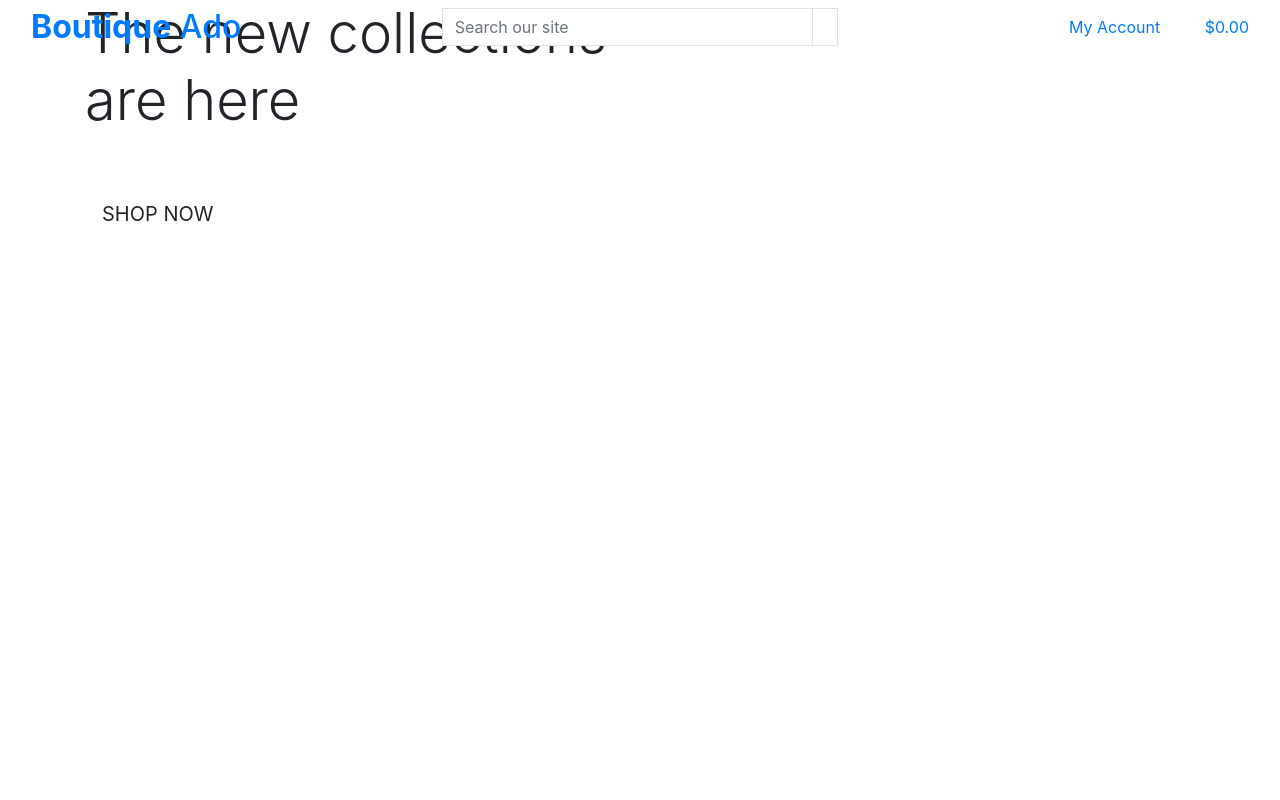
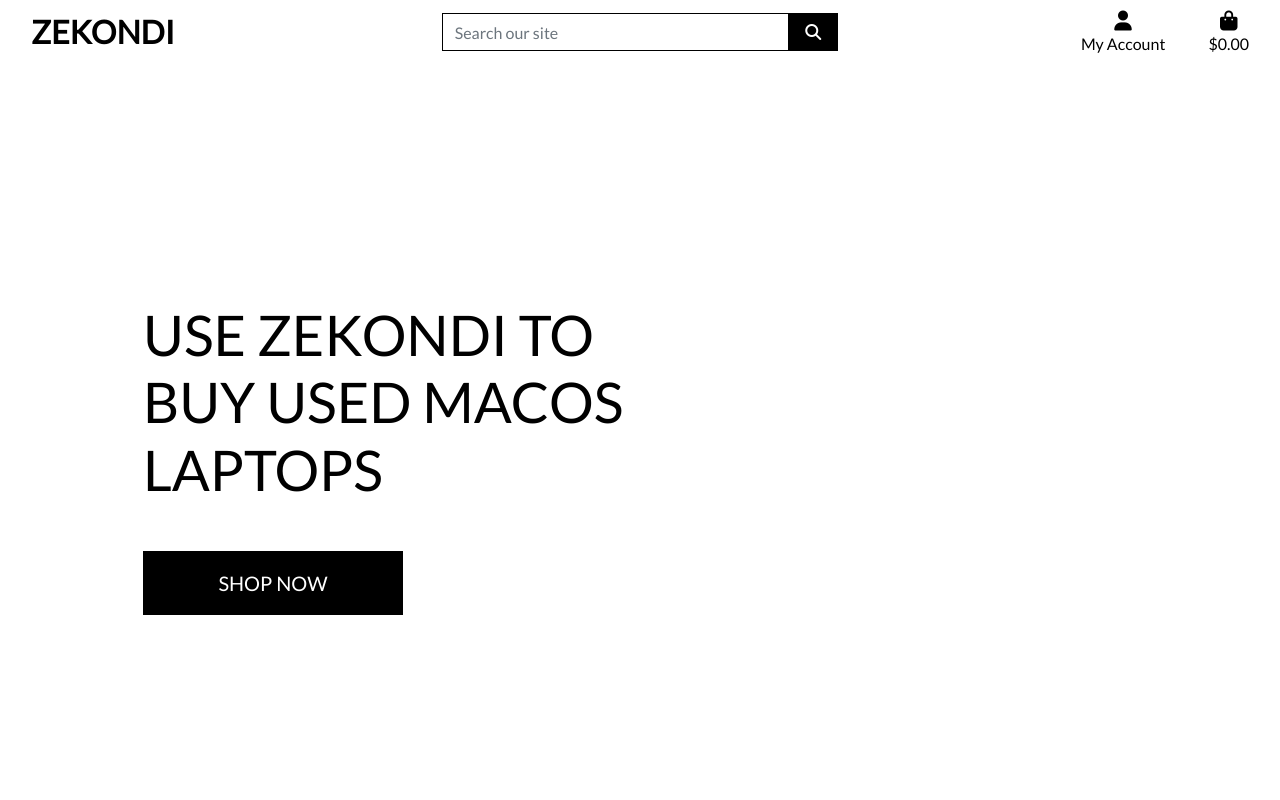
Before and after one commit to muemamus/zekondi, a Django app: page / in a window 1280 px wide. Run offline with Django 3.2, Linux system fonts and the light colour scheme; some libraries are stand-ins or nearby versions.

Commit message:
Completed homepage header

```diff
--- a/home/templates/home/index.html
+++ b/home/templates/home/index.html
@@ -14,7 +14,7 @@
         <div class="row h-100">
             <div class="col-7 col-md-6 my-auto">
                 <h1 class="display-4 logo-font text-black">
-                    The new collections are here
+                    Use Zekondi to buy used MacOS laptops
                 </h1>
                 <div class="my-5">
                     <h4>
--- /dev/null
+++ b/static/css/base.css
@@ -0,0 +1,79 @@
+html {
+    height: 100%;
+}
+
+body {
+    height: calc(100vh - 164px);
+    color: #555;
+    font-family: 'Lato';
+}
+
+/* from Bulma */
+.icon {
+    align-items: center;
+    display: inline-flex;
+    justify-content: center;
+    height: 1.5rem;
+    width: 1.5rem;
+}
+
+.logo-font {
+    text-transform: uppercase;
+}
+
+.main-logo-link {
+    width: fit-content;
+}
+
+.shop-now-button {
+    background: black;
+    color: white;
+    min-width: 260px;
+}
+
+.btn-black {
+    background: black;
+    color: white;
+}
+
+.shop-now-button:hover,
+.shop-now-button:active,
+.shop-now-button:focus,
+.btn-black:hover,
+.btn-black:active,
+.btn-black:focus {
+    background: #222;
+    color: white;
+}
+
+.text-black {
+    color: #000 !important;
+}
+
+.border-black {
+    border: 1px solid black !important;
+}
+
+/* -------------------------------- Media Queries */
+
+/* Slightly larger container on xl screens */
+@media (min-width: 1200px) {
+  .container {
+    max-width: 80%;
+  }
+}
+
+/* fixed top navbar only on medium and up */
+@media (min-width: 992px) {
+    .fixed-top-desktop-only {
+        position: fixed;
+        top: 0;
+        right: 0;
+        left: 0;
+        z-index: 1030;
+    }
+
+    .header-container {
+        padding-top: 164px;
+    }
+}
--- a/templates/base.html
+++ b/templates/base.html
@@ -14,7 +14,10 @@
     {% endblock %}
 
     {% block corecss %}
+        <script src="https://kit.fontawesome.com/d658dd3089.js" crossorigin="anonymous"></script>
         <link rel="stylesheet" href="https://stackpath.bootstrapcdn.com/bootstrap/4.4.1/css/bootstrap.min.css" integrity="sha384-Vkoo8x4CGsO3+Hhxv8T/Q5PaXtkKtu6ug5TOeNV6gBiFeWPGFN9MuhOf23Q9Ifjh" crossorigin="anonymous">
+        <link rel="stylesheet" href="https://fonts.googleapis.com/css?family=Lato&display=swap">
+        <link rel="stylesheet" href="{% static 'css/base.css' %}">
     {% endblock %}
 
     {% block extra_css %}
@@ -29,14 +32,14 @@
     {% block extra_js %}
     {% endblock %}
 
-    <title>Boutique Ado {% block extra_title %}{% endblock %}</title>
+    <title>Zekondi {% block extra_title %}{% endblock %}</title>
   </head>
   <body>
     <header class="container-fluid fixed-top">
         <div class="row">
             <div class="col-12 col-lg-4 my-auto py-1 py-lg-0 text-center text-lg-left">
                 <a href="{% url 'home' %}" class="nav-link main-logo-link">
-                    <h2 class="logo-font text-black my-0"><strong>Boutique</strong> Ado</h2>
+                    <h2 class="logo-font text-black my-0"><strong>Zekondi</strong></h2>
                 </a>
             </div>
             <div class="col-12 col-lg-4 my-auto py-1 py-lg-0">
--- a/zekondi/settings.py
+++ b/zekondi/settings.py
@@ -147,3 +147,9 @@ USE_TZ = True
 # https://docs.djangoproject.com/en/3.0/howto/static-files/
 
 STATIC_URL = '/static/'
+
+STATIC_URL = '/static/'
+STATICFILES_DIRS = (os.path.join(BASE_DIR, 'static'),)
+
+MEDIA_URL = '/media/'
+MEDIA_ROOT = os.path.join(BASE_DIR, 'media')
--- a/zekondi/urls.py
+++ b/zekondi/urls.py
@@ -15,10 +15,11 @@ Including another URLconf
 """
 from django.contrib import admin
 from django.urls import path, include
+from django.conf import settings
+from django.conf.urls.static import static
 
 urlpatterns = [
     path('admin/', admin.site.urls),
     path('accounts/', include('allauth.urls')),
     path('', include('home.urls')),
-
-]
+] + static(settings.MEDIA_URL, document_root=settings.MEDIA_ROOT)
```
